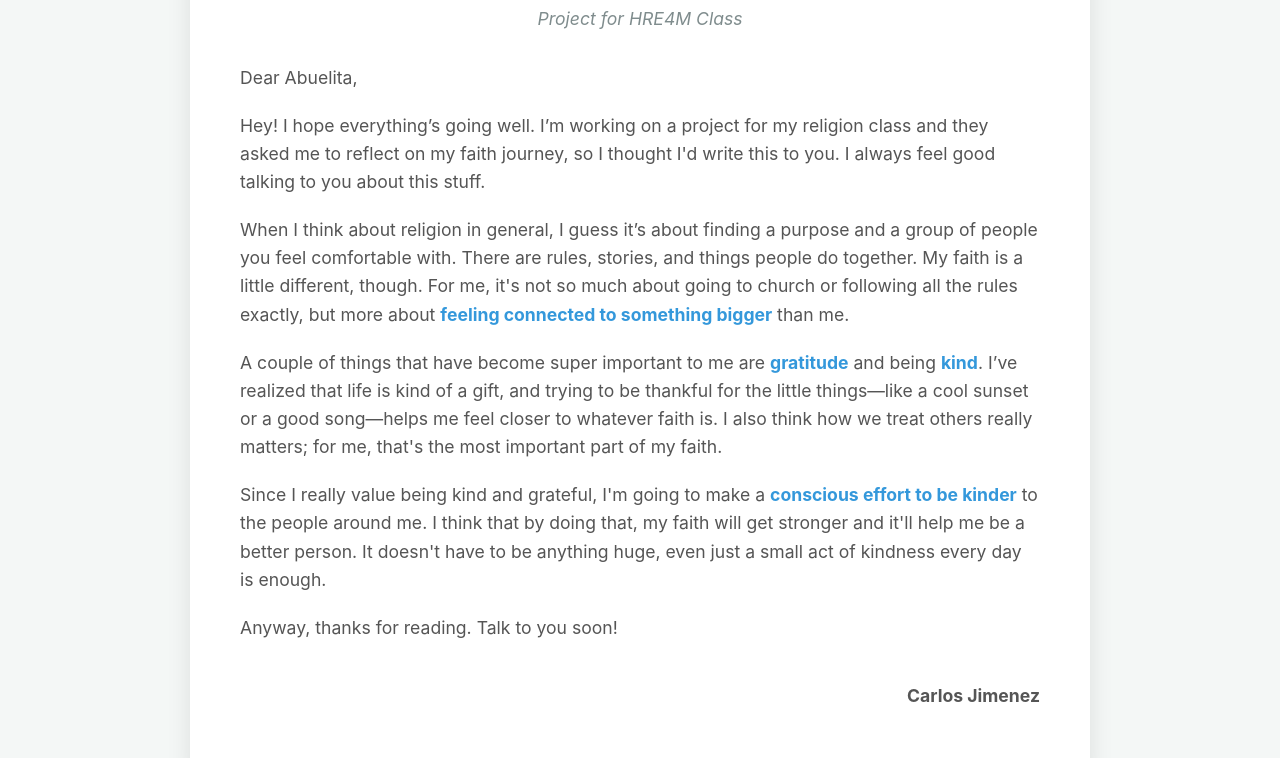
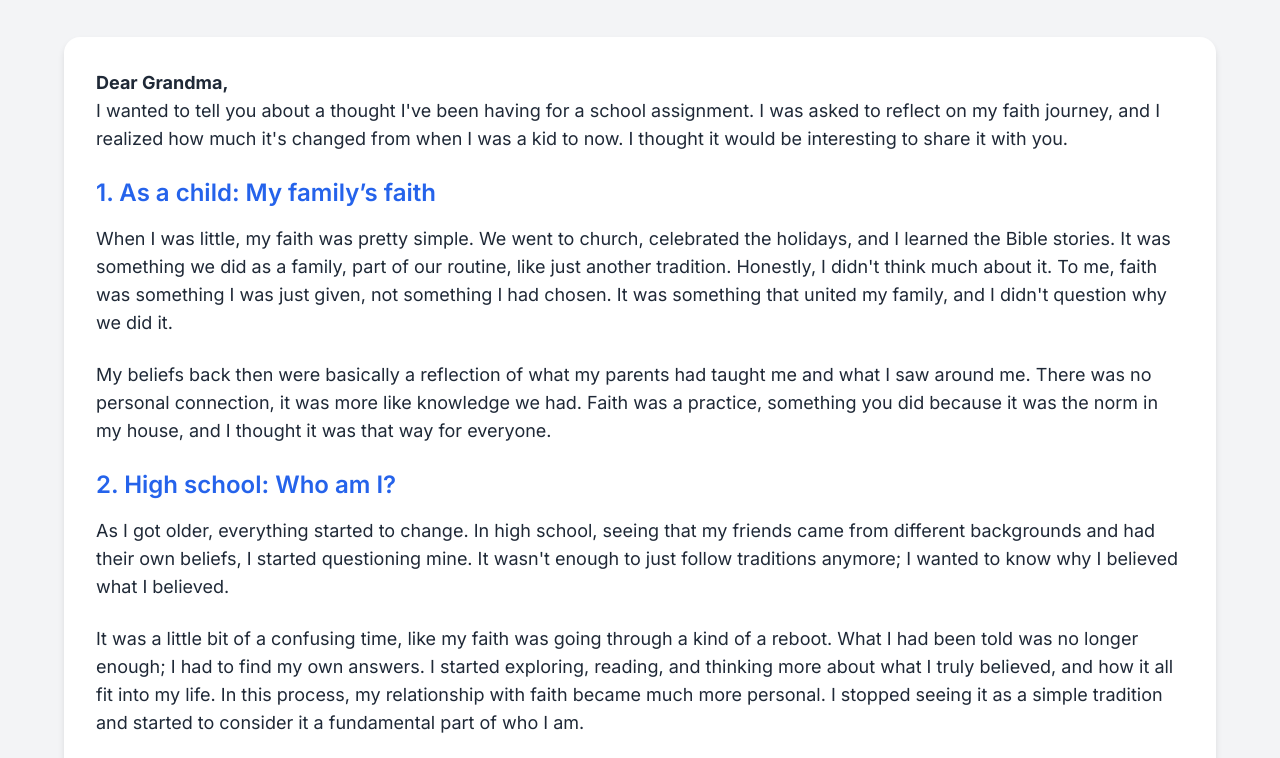
Before and after one commit to carlosalbertojimenez834-dotcom/religion-homework, a plain HTML site: page index.html in a window 1280 px wide. Shown: the part 143-901 px from the top of the page. Drawn offline with nearby package versions, Linux system fonts and the light colour scheme.

Commit message:
Update index.html

```diff
--- a/index.html
+++ b/index.html
@@ -3,90 +3,59 @@
 <head>
     <meta charset="UTF-8">
     <meta name="viewport" content="width=device-width, initial-scale=1.0">
-    <title>My Faith Journey - HRE4M Project</title>
+    <title>My Faith Journey</title>
+    <link href="https://fonts.googleapis.com/css2?family=Inter:wght@400;600;700&display=swap" rel="stylesheet">
+    <script src="https://cdn.tailwindcss.com"></script>
     <style>
         body {
-            font-family: -apple-system, BlinkMacSystemFont, "Segoe UI", Roboto, "Helvetica Neue", Arial, sans-serif;
-            line-height: 1.6;
-            margin: 0;
-            padding: 0;
-            background-color: #f4f7f6;
-            color: #333;
-            display: flex;
-            justify-content: center;
-            align-items: center;
-            min-height: 100vh;
+            font-family: 'Inter', sans-serif;
+            background-color: #f3f4f6;
+            color: #1f2937;
         }
-
         .container {
-            background-color: #fff;
-            padding: 40px 50px;
-            border-radius: 12px;
-            box-shadow: 0 10px 25px rgba(0, 0, 0, 0.1);
             max-width: 800px;
-            width: 90%;
-            text-align: center;
+            margin: 0 auto;
+            padding: 2rem;
         }
-
-        header h1 {
-            color: #2c3e50;
-            font-size: 2.5em;
-            margin-bottom: 10px;
-        }
-
-        header p {
-            color: #7f8c8d;
-            font-size: 1.1em;
-            font-style: italic;
-        }
-
-        .content {
-            text-align: left;
-            margin-top: 30px;
-            font-size: 1.1em;
-            color: #555;
-        }
-
-        .content p {
-            margin-bottom: 20px;
-        }
-
-        .letter-signature {
-            margin-top: 40px;
-            text-align: right;
-            font-weight: bold;
-        }
-
-        .important-words {
-            font-weight: bold;
-            color: #3498db;
+        .card {
+            background-color: #ffffff;
+            border-radius: 1rem;
+            box-shadow: 0 4px 6px rgba(0, 0, 0, 0.1);
+            padding: 2rem;
+            word-wrap: break-word;
         }
     </style>
 </head>
-<body>
+<body class="bg-gray-100 text-gray-800 p-4 sm:p-8">
 
-<div class="container">
-    <header>
-        <h1>My Faith Journey</h1>
-        <p>Project for HRE4M Class</p>
-    </header>
+    <div class="container">
+        <header class="text-center mb-10">
+            <h1 class="text-3xl sm:text-4xl font-bold text-blue-600 mb-2">My Faith Journey</h1>
+            <p class="text-lg sm:text-xl text-gray-500">A letter to my grandma</p>
+        </header>
 
-    <div class="content">
-        <p>Dear Abuelita,</p>
+        <main class="card">
+            <div class="prose max-w-none text-base sm:text-lg">
+                <p><strong>Dear Grandma,</strong></p>
+                <p class="mb-6">I wanted to tell you about a thought I've been having for a school assignment. I was asked to reflect on my faith journey, and I realized how much it's changed from when I was a kid to now. I thought it would be interesting to share it with you.</p>
 
-        <p>Hey! I hope everything’s going well. I’m working on a project for my religion class and they asked me to reflect on my faith journey, so I thought I'd write this to you. I always feel good talking to you about this stuff.</p>
+                <h2 class="text-xl sm:text-2xl font-semibold text-blue-600 mb-4">1. As a child: My family’s faith</h2>
+                <p class="mb-6">When I was little, my faith was pretty simple. We went to church, celebrated the holidays, and I learned the Bible stories. It was something we did as a family, part of our routine, like just another tradition. Honestly, I didn't think much about it. To me, faith was something I was just given, not something I had chosen. It was something that united my family, and I didn't question why we did it.</p>
+                <p class="mb-6">My beliefs back then were basically a reflection of what my parents had taught me and what I saw around me. There was no personal connection, it was more like knowledge we had. Faith was a practice, something you did because it was the norm in my house, and I thought it was that way for everyone.</p>
 
-        <p>When I think about religion in general, I guess it’s about finding a purpose and a group of people you feel comfortable with. There are rules, stories, and things people do together. My faith is a little different, though. For me, it's not so much about going to church or following all the rules exactly, but more about <span class="important-words">feeling connected to something bigger</span> than me.</p>
+                <h2 class="text-xl sm:text-2xl font-semibold text-blue-600 mb-4">2. High school: Who am I?</h2>
+                <p class="mb-6">As I got older, everything started to change. In high school, seeing that my friends came from different backgrounds and had their own beliefs, I started questioning mine. It wasn't enough to just follow traditions anymore; I wanted to know why I believed what I believed.</p>
+                <p class="mb-6">It was a little bit of a confusing time, like my faith was going through a kind of a reboot. What I had been told was no longer enough; I had to find my own answers. I started exploring, reading, and thinking more about what I truly believed, and how it all fit into my life. In this process, my relationship with faith became much more personal. I stopped seeing it as a simple tradition and started to consider it a fundamental part of who I am.</p>
 
-        <p>A couple of things that have become super important to me are <span class="important-words">gratitude</span> and being <span class="important-words">kind</span>. I’ve realized that life is kind of a gift, and trying to be thankful for the little things—like a cool sunset or a good song—helps me feel closer to whatever faith is. I also think how we treat others really matters; for me, that's the most important part of my faith.</p>
+                <h2 class="text-xl sm:text-2xl font-semibold text-blue-600 mb-4">3. The future: What I hope for my faith</h2>
+                <p class="mb-6">Thinking about the future, I see my faith as something that will guide me in the coming years. I hope it's a source of strength that helps me find my way and become a better person. I want it to influence my decisions and how I treat others, to help me be more compassionate.</p>
+                <p class="mb-6">I don't know exactly how it will show up in the future, but what I do know is that it won't be the same as it was when I was a kid. It will be something I have chosen, something I've worked on, and something that will continue to grow with me. It will be a guide that helps me live in a more authentic way and connect with something bigger than myself.</p>
 
-        <p>Since I really value being kind and grateful, I'm going to make a <span class="important-words">conscious effort to be kinder</span> to the people around me. I think that by doing that, my faith will get stronger and it'll help me be a better person. It doesn't have to be anything huge, even just a small act of kindness every day is enough.</p>
-
-        <p>Anyway, thanks for reading. Talk to you soon!</p>
-
-        <p class="letter-signature">Carlos Jimenez</p>
+                <p class="text-right mt-6">With love,</p>
+                <p class="text-right font-bold text-xl sm:text-2xl text-blue-600">Carlos Jiménez</p>
+            </div>
+        </main>
     </div>
-</div>
 
 </body>
 </html>
```
